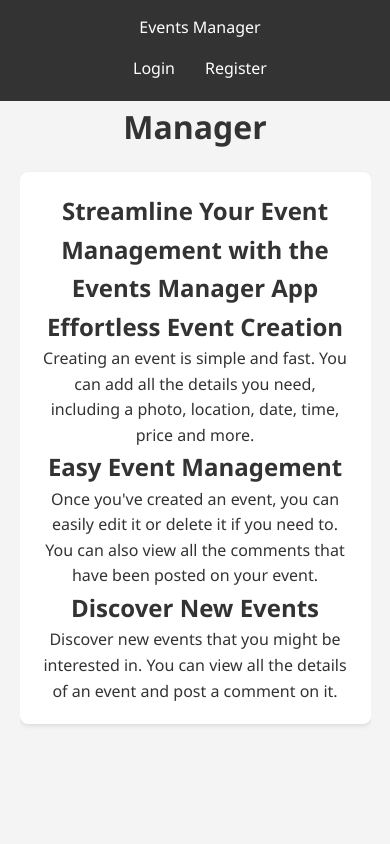
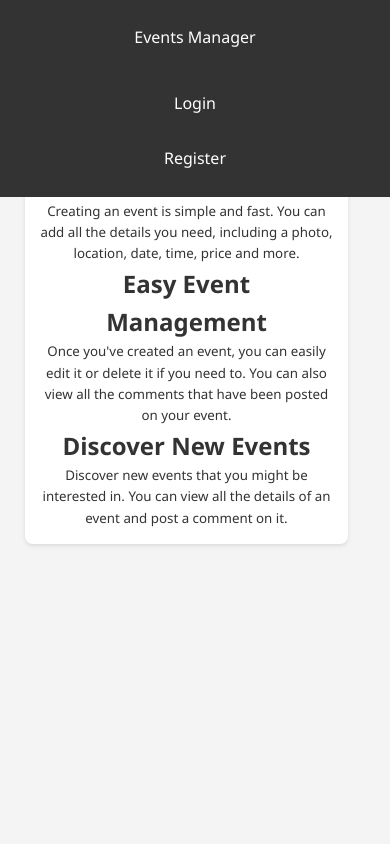
Before and after one commit to alexmihalascu/event_manager, a PHP site: page / in a window 390 px wide. Run offline with PHP 8.4, Linux system fonts and the light colour scheme.

Commit message:
Refactor CSS styles for responsiveness

```diff
--- a/home-style.css
+++ b/home-style.css
@@ -81,11 +81,7 @@
     background-color: #0056b3;
 }
 
-h1{
-    text-align: center;
-}
-
-p{
+h1, p {
     text-align: center;
 }
 
@@ -98,4 +94,25 @@
     nav a {
         margin-bottom: 5px;
     }
+
+    .container, .about-section, .recent-events, .contact-section {
+        width: 95%;
+        padding: 15px;
+    }
+
+    .about-section, .recent-events, .contact-section {
+        margin: 10px 0;
+    }
+
+    /* Adjust text size for smaller screens if necessary */
+    h1, p {
+        font-size: smaller;
+    }
 }
+
+@media screen and (max-width: 480px) {
+    /* Additional adjustments for very small screens */
+    nav a {
+        padding: 8px;
+    }
+}
--- a/style.css
+++ b/style.css
@@ -310,23 +310,6 @@
 }
 
 
-
-
-/* Responsive behavior */
-@media (max-width: 768px) {
-  .event-card {
-    width: calc(50% - 20px); /* Two cards per row on smaller screens */
-  }
-}
-
-@media (max-width: 480px) {
-  .event-card {
-    width: 100%; /* One card per row on very small screens */
-  }
-}
-
-
-
 /* Formularul de comentarii */
 .comment-form textarea {
   width: 100%;
@@ -352,3 +335,70 @@
   margin-top: 10px;
   border-radius: 4px;
 }
+
+/* Existing styles ... */
+
+/* Responsive Navigation Bar */
+@media screen and (max-width: 768px) {
+  nav {
+      flex-direction: column;
+      align-items: center;
+  }
+
+  .navbar-right {
+      flex-direction: column;
+      align-items: center;
+      margin-top: 10px;
+  }
+
+  nav a {
+      margin: 5px 0;
+      padding: 10px 5px;
+  }
+}
+
+/* Responsive Event Cards */
+@media screen and (max-width: 768px) {
+  .events-container {
+      justify-content: space-around;
+  }
+
+  .event-card {
+      width: 45%; /* Adjust for medium screens */
+  }
+}
+
+@media screen and (max-width: 480px) {
+  .event-card {
+      width: 90%; /* Full width on small screens */
+  }
+}
+
+/* Responsive Forms */
+@media screen and (max-width: 768px) {
+  form {
+      width: 90%;
+      padding: 15px;
+  }
+}
+
+/* General Layout Adjustments */
+@media screen and (max-width: 480px) {
+  body {
+      padding-top: 20px; /* Adjust padding for smaller screens */
+  }
+
+  .navbar-avatar, .navbar-user-avatar {
+      display: none; /* Optionally hide avatars on very small screens */
+  }
+
+  .form-container, .comments-section, .event-details-card {
+      width: 95%;
+      margin: 10px auto;
+      padding: 15px;
+  }
+
+  .comment-form textarea {
+      padding: 8px;
+  }
+}
```
